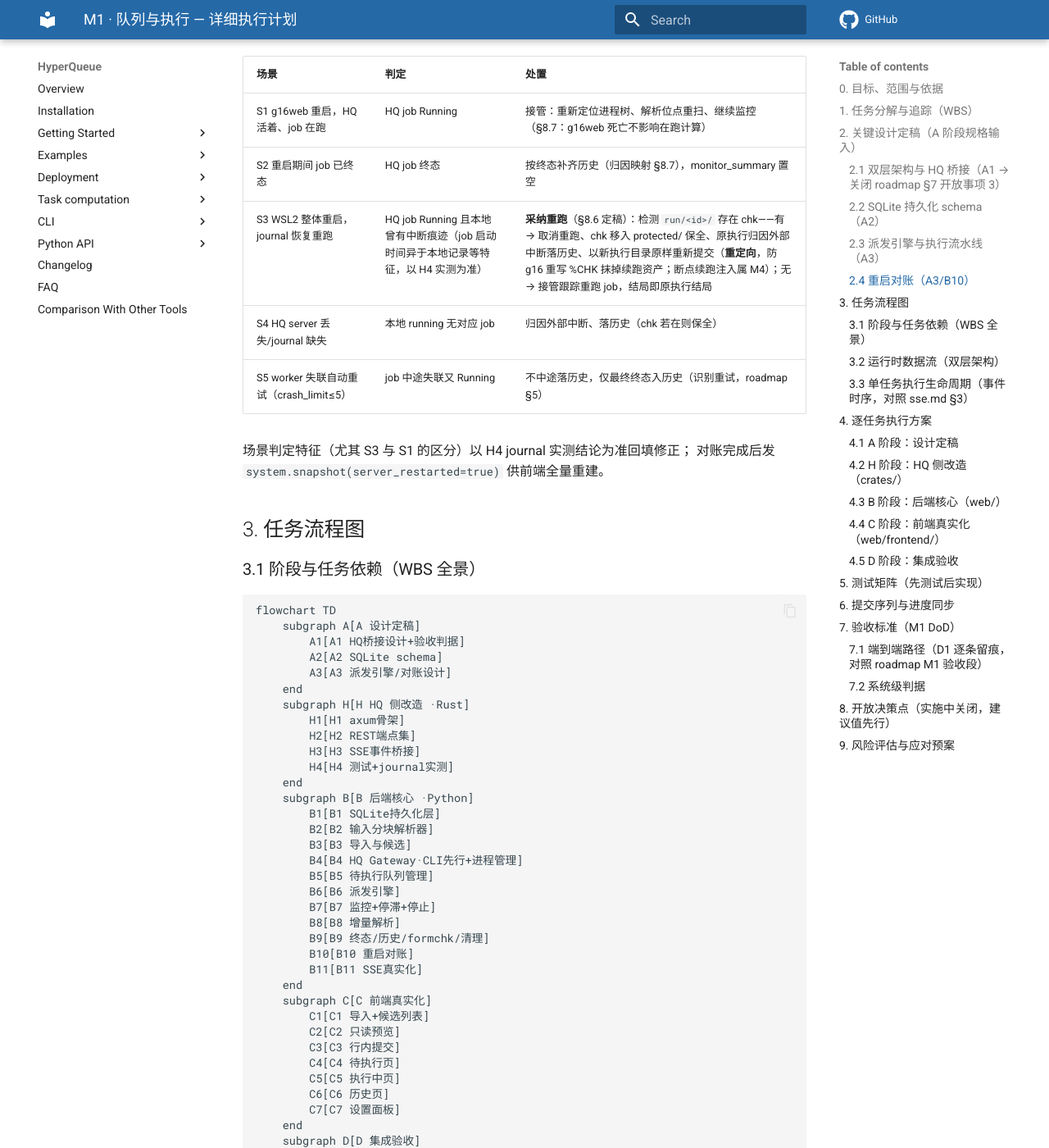
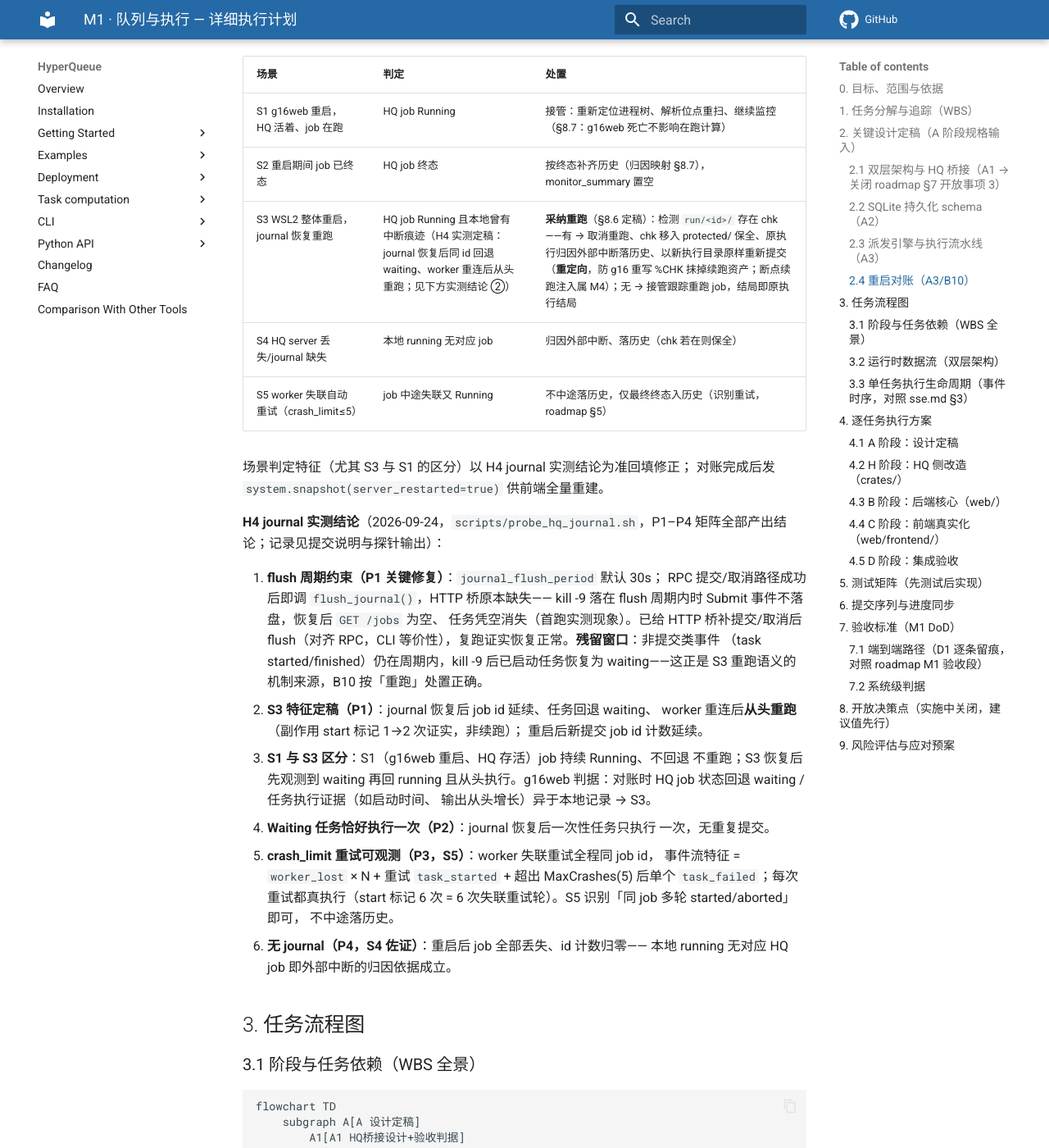
Before and after one commit to baizhancaiji/gauforge, an MkDocs documentation site: the page built from docs/plans/m1-plan.md, in a window 1280 px wide and 1400 px high, scrolled down 10490 px. Shown: the whole window at 82% size. Built offline with MkDocs 1.6.1 and Material for MkDocs 9.7.7, drawn with Linux system fonts in a browser that asks for light colours; comment, search, counter and statistics services are not loaded; the version menu is left out.

Commit message:
docs(plans): 回填 §2.4 H4 journal 实测结论
- flush 周期约束定稿：journal_flush_period 默认 30s；HTTP 桥提交/取消后 flush 已补齐对齐 RPC（复跑证实恢复）；非提交类事件仍在周期内 → 恢复回退 waiting 重跑，即 S3 重跑语义的机制来源
- S3 特征定稿：同 id 回退 waiting、worker 重连后从头重跑（非续跑）；S1 区分判据（S1 持续 Running 不回退，S3 先 waiting 再 running 且从头执行）
- S3 判定列由「以 H4 实测为准」改为引用定稿结论
- 补 P2 Waiting 恰好执行一次、P3 crash_limit 重试可观测特征（S5）、P4 无 journal 任务全丢 id 归零（S4 佐证）

```diff
--- a/docs/plans/m1-plan.md
+++ b/docs/plans/m1-plan.md
@@ -269,12 +269,39 @@ g16web 启动序列：加载 SQLite 全量状态 → 确保 HQ server/worker 存
 |---|---|---|
 | S1 g16web 重启，HQ 活着、job 在跑 | HQ job Running | 接管：重新定位进程树、解析位点重扫、继续监控（§8.7：g16web 死亡不影响在跑计算） |
 | S2 重启期间 job 已终态 | HQ job 终态 | 按终态补齐历史（归因映射 §8.7），monitor_summary 置空 |
-| S3 WSL2 整体重启，journal 恢复重跑 | HQ job Running 且本地曾有中断痕迹（job 启动时间异于本地记录等特征，以 H4 实测为准） | **采纳重跑**（§8.6 定稿）：检测 `run/<id>/` 存在 chk——有 → 取消重跑、chk 移入 protected/ 保全、原执行归因外部中断落历史、以新执行目录原样重新提交（**重定向**，防 g16 重写 %CHK 抹掉续跑资产；断点续跑注入属 M4）；无 → 接管跟踪重跑 job，结局即原执行结局 |
+| S3 WSL2 整体重启，journal 恢复重跑 | HQ job Running 且本地曾有中断痕迹（H4 实测定稿：journal 恢复后同 id 回退 waiting、worker 重连后从头重跑；见下方实测结论 ②） | **采纳重跑**（§8.6 定稿）：检测 `run/<id>/` 存在 chk——有 → 取消重跑、chk 移入 protected/ 保全、原执行归因外部中断落历史、以新执行目录原样重新提交（**重定向**，防 g16 重写 %CHK 抹掉续跑资产；断点续跑注入属 M4）；无 → 接管跟踪重跑 job，结局即原执行结局 |
 | S4 HQ server 丢失/journal 缺失 | 本地 running 无对应 job | 归因外部中断、落历史（chk 若在则保全） |
 | S5 worker 失联自动重试（crash_limit≤5） | job 中途失联又 Running | 不中途落历史，仅最终终态入历史（识别重试，roadmap §5） |
 
 场景判定特征（尤其 S3 与 S1 的区分）以 H4 journal 实测结论为准回填修正；
 对账完成后发 `system.snapshot(server_restarted=true)` 供前端全量重建。
+
+**H4 journal 实测结论**（2026-09-24，`scripts/probe_hq_journal.sh`，P1–P4
+矩阵全部产出结论；记录见提交说明与探针输出）：
+
+1. **flush 周期约束（P1 关键修复）**：`journal_flush_period` 默认 30s；
+   RPC 提交/取消路径成功后即调 `flush_journal()`，HTTP 桥原本缺失——
+   kill -9 落在 flush 周期内时 Submit 事件不落盘，恢复后 `GET /jobs` 为空、
+   任务凭空消失（首跑实测现象）。已给 HTTP 桥补提交/取消后 flush（对齐
+   RPC，CLI 等价性），复跑证实恢复正常。**残留窗口**：非提交类事件
+   （task started/finished）仍在周期内，kill -9 后已启动任务恢复为
+   waiting——这正是 S3 重跑语义的机制来源，B10 按「重跑」处置正确。
+2. **S3 特征定稿（P1）**：journal 恢复后 job id 延续、任务回退 waiting、
+   worker 重连后**从头重跑**（副作用 start 标记 1→2 次证实，非续跑）；
+   重启后新提交 job id 计数延续。
+3. **S1 与 S3 区分**：S1（g16web 重启、HQ 存活）job 持续 Running、不回退
+   不重跑；S3 恢复后先观测到 waiting 再回 running 且从头执行。g16web
+   判据：对账时 HQ job 状态回退 waiting / 任务执行证据（如启动时间、
+   输出从头增长）异于本地记录 → S3。
+4. **Waiting 任务恰好执行一次（P2）**：journal 恢复后一次性任务只执行
+   一次，无重复提交。
+5. **crash_limit 重试可观测（P3，S5）**：worker 失联重试全程同 job id，
+   事件流特征 = `worker_lost` × N + 重试 `task_started` + 超出
+   MaxCrashes(5) 后单个 `task_failed`；每次重试都真执行（start 标记
+   6 次 = 6 次失联重试轮）。S5 识别「同 job 多轮 started/aborted」即可，
+   不中途落历史。
+6. **无 journal（P4，S4 佐证）**：重启后 job 全部丢失、id 计数归零——
+   本地 running 无对应 HQ job 即外部中断的归因依据成立。
 
 ## 3. 任务流程图
 
```
